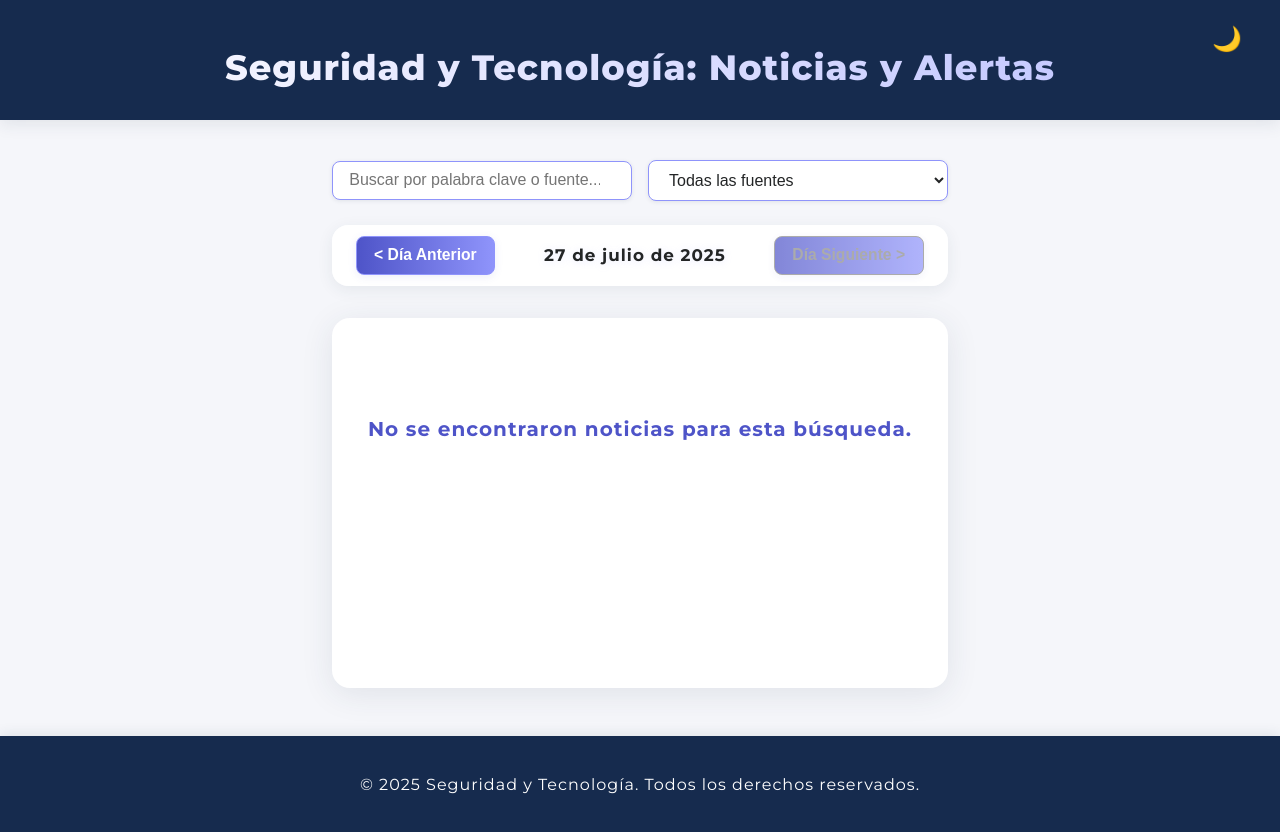
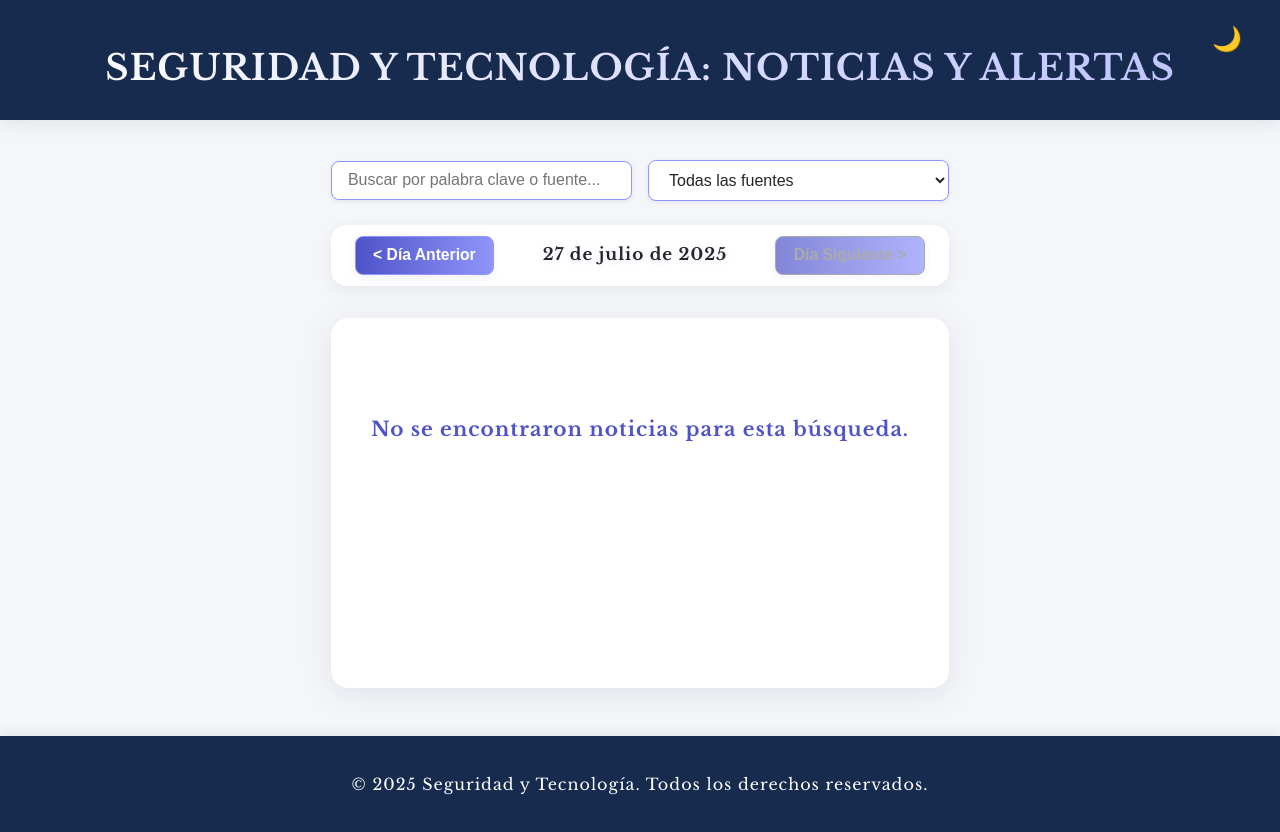
Before and after one commit to hahn92/Ciberseguridad, a plain HTML site: page index.html in a window 1280 px wide. Drawn offline with nearby package versions, Linux system fonts and the light colour scheme.

Commit message:
Ajuste de fuentes

```diff
--- a/index.html
+++ b/index.html
@@ -26,7 +26,7 @@
 </head>
 <body>
     <header>
-        <h1>Seguridad y Tecnología: Noticias y Alertas</h1>
+        <h1>SEGURIDAD Y TECNOLOGÍA: NOTICIAS Y ALERTAS</h1>
         <nav aria-label="Navegación principal">
             <ul style="display:none">
                 <li><a href="/">Inicio</a></li>
--- a/style.css
+++ b/style.css
@@ -1,4 +1,4 @@
-@import url('https://fonts.googleapis.com/css2?family=Montserrat:wght@400;700;800&display=swap');
+@import url('https://fonts.googleapis.com/css2?family=Libre+Baskerville:wght@400;700&display=swap');
 
 :root {
     --color-bg: #f5f6fa;
@@ -33,7 +33,7 @@
 }
 
 body {
-    font-family: 'Montserrat', -apple-system, BlinkMacSystemFont, "Segoe UI", Roboto, Helvetica, Arial, sans-serif;
+    font-family: 'Libre Baskerville', serif;
     line-height: 1.6;
     background: var(--color-bg);
     color: var(--color-text);
@@ -60,7 +60,7 @@ header {
 }
 
 header h1 {
-    font-family: 'Montserrat', sans-serif;
+    font-family: 'Libre Baskerville', serif;
     font-size: 2.2rem;
     font-weight: 800;
     margin: 0;
```
